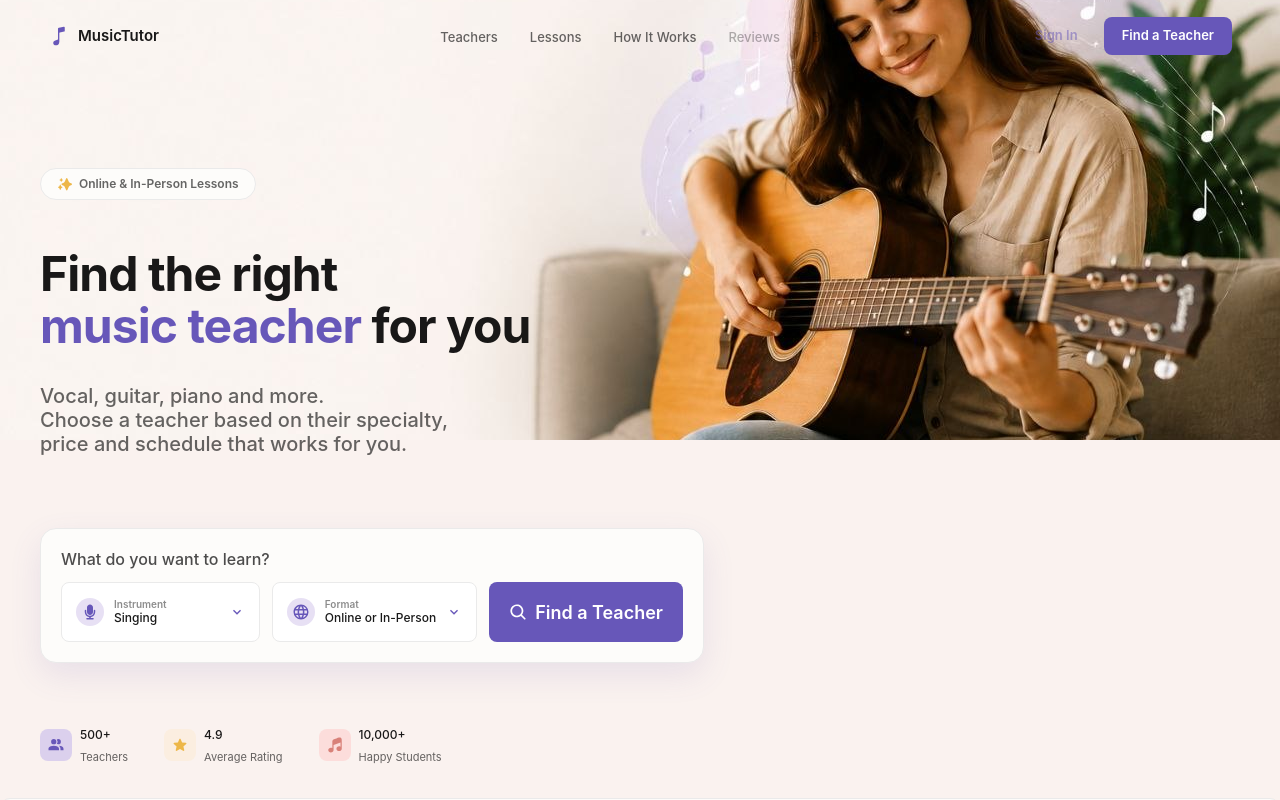
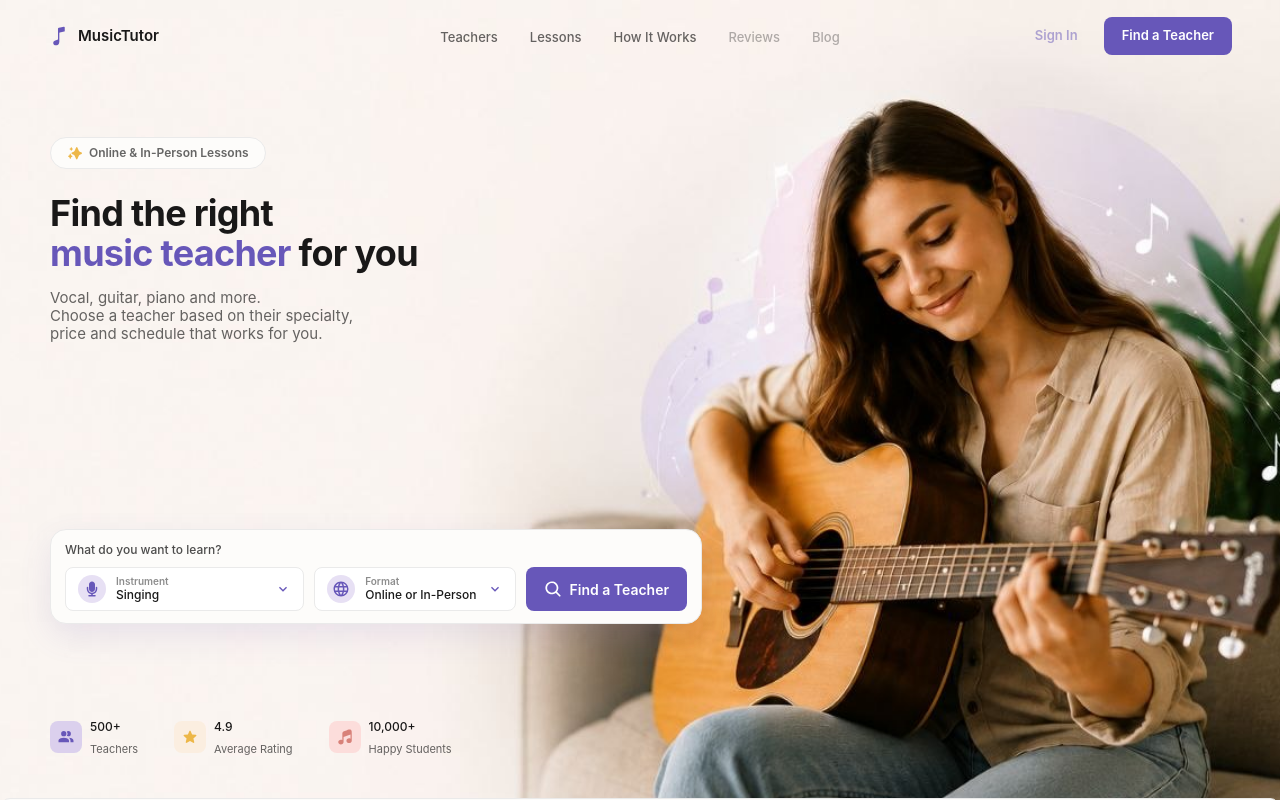
Before and after one commit to ValeriySolod/MusicTutor, a Next.js app: page / in a window 1280 px wide. Shown: the top 800 px of the page. Built offline with nearby package versions, Linux system fonts and the light colour scheme.

Commit message:
Fix desktop hero and features transition

```diff
--- a/src/components/sections/Hero/Hero.module.css
+++ b/src/components/sections/Hero/Hero.module.css
@@ -190,19 +190,8 @@
   }
 }
 
-/*
- * Desktop (1280px+): the Figma composition is authored on a 1440px-wide
- * frame. `.stage` is capped at that width and centered, so every
- * absolutely-positioned child below can use the design's literal x/y
- * offsets directly instead of viewport-relative hacks — and the photo and
- * copy stay locked together instead of drifting apart on very wide
- * screens.
- */
 @media (min-width: 1280px) {
   .hero {
-    /* Matches the Figma "Hero Photo" frame (1440x960) exactly, which is
-       the same 3:2 ratio as the source photo — so object-fit: cover
-       below needs no extra crop and renders the full composition. */
     height: 960px;
     min-height: 0;
   }
@@ -219,6 +208,7 @@
   .photoLayer {
     position: absolute;
     inset: 0;
+    height: auto;
     z-index: 0;
   }
 
@@ -238,8 +228,8 @@
 
   .copy {
     position: absolute;
-    inset-block-start: 168px;
-    inset-inline-start: 40px;
+    inset-block-start: 137px;
+    inset-inline-start: 50px;
     width: 510px;
     max-width: none;
     padding: 0;
@@ -250,33 +240,33 @@
   .heading {
     width: 510px;
     max-width: 510px;
-    margin-top: 48px;
-    font-size: 48px;
-    line-height: 52px;
+    margin-top: 24px;
+    font-size: 36px;
+    line-height: 40px;
     font-weight: 700;
     letter-spacing: -0.02em;
   }
 
   .description {
-    width: 429px;
-    max-width: 429px;
-    margin-top: 32px;
-    font-size: 20px;
-    line-height: 24px;
-    font-weight: 500;
+    width: 390px;
+    max-width: 390px;
+    margin-top: 16px;
+    font-size: 15px;
+    line-height: 18px;
+    font-weight: 400;
   }
 
   .stage :global(#teacher-search) {
     position: absolute;
-    inset-block-start: 528px;
-    inset-inline-start: 40px;
+    inset-block-start: 529px;
+    inset-inline-start: 50px;
     z-index: 2;
   }
 
   .stage :global(#stats) {
     position: absolute;
-    inset-block-start: 724px;
-    inset-inline-start: 40px;
+    inset-block-start: 716px;
+    inset-inline-start: 50px;
     z-index: 2;
   }
 }
--- a/src/components/sections/KeyBenefits/KeyBenefits.module.css
+++ b/src/components/sections/KeyBenefits/KeyBenefits.module.css
@@ -118,11 +118,15 @@
 
 @media (min-width: 1280px) {
   .section {
-    /* Hero is now 960px tall (matching its Figma frame); the Features
-       Card sits at Figma y=798, so pull this section up by 960 - 798. */
+    background: linear-gradient(
+      to bottom,
+      transparent 45%,
+      var(--background-cream) 88%,
+      var(--background-cream) 100%
+    );
     margin-block-start: -162px;
     padding-block-start: 0;
-    padding-block-end: 28px;
+    padding-block-end: 0;
   }
 
   .frame {
--- a/src/components/sections/TeacherSearchPanel/TeacherSearchPanel.module.css
+++ b/src/components/sections/TeacherSearchPanel/TeacherSearchPanel.module.css
@@ -141,26 +141,26 @@
 @media (min-width: 1280px) {
   .section {
     padding: 0;
-    width: 664px;
+    width: 652px;
   }
 
   .panel {
-    width: 664px;
-    min-height: 133px;
-    padding: 20px;
+    width: 652px;
+    min-height: 82px;
+    padding: 12px 14px;
     box-shadow: 0 12px 32px 0 rgb(103 87 185 / 0.12);
   }
 
   .heading {
-    font-size: 16px;
-    line-height: 20px;
+    font-size: 12px;
+    line-height: 15px;
   }
 
   .row {
     flex-direction: row;
     align-items: stretch;
-    gap: 12px;
-    margin-top: 13px;
+    gap: 10px;
+    margin-top: 10px;
   }
 
   .field {
@@ -172,14 +172,14 @@
   }
 
   .fieldValue {
-    height: 60px;
-    padding: 8px 14px;
+    height: 44px;
+    padding: 7px 12px;
   }
 
   .submit {
-    height: 60px;
-    padding: 0 20px;
-    font-size: 18px;
+    height: 44px;
+    padding: 0 18px;
+    font-size: 14px;
     border-radius: var(--radius-sm);
   }
 }
```
